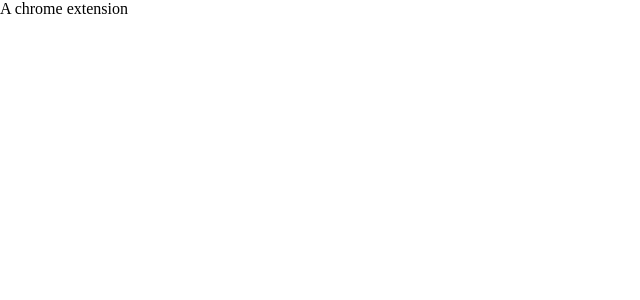
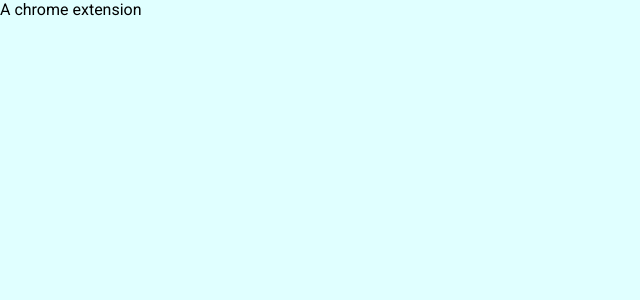
Before and after one commit to christianromarserad/clicks, a React (Create React App) app in the folder chrome-extension/: page / in a window 1280 px wide. Shown: the top 300 px of the page, without its empty margins (0-640 px from the left). Built offline with nearby package versions, Linux system fonts and the light colour scheme; the HTML template or start-up script is replaced by a standard one.

Commit message:
Set up the theme

```diff
--- a/chrome-extension/src/Configurations/theme.js
+++ b/chrome-extension/src/Configurations/theme.js
@@ -1,7 +1,8 @@
 const theme = {
-    backgroundColor: "white",
+    backgroundColor: "LightCyan",
     textColor: "black",
-    cardColor: "gray"
+    cardColor: "gray",
+    fontFamily: "Roboto, sans-serif"
 };
 
 export default theme;
```
